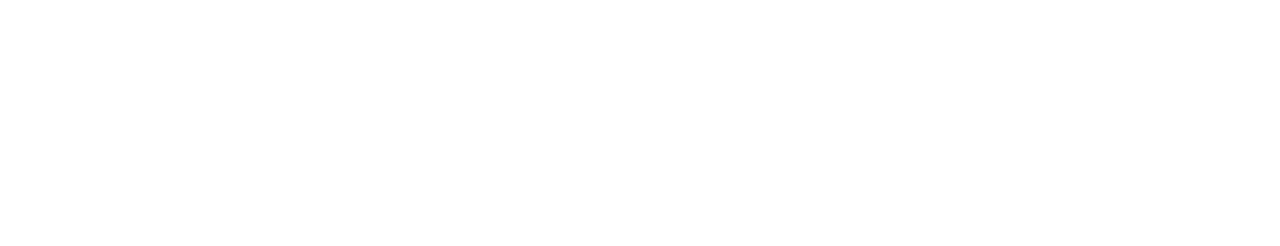
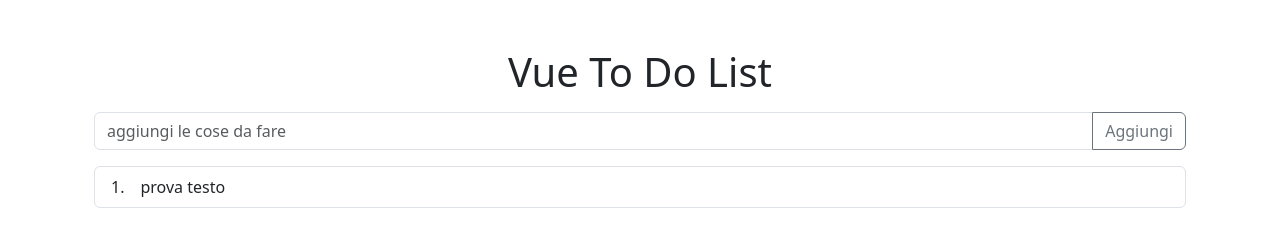
Before and after one commit to gluke0/vue-todolist, a plain HTML site: page index.html in a window 1280 px wide. Drawn offline with nearby package versions, Linux system fonts and the light colour scheme.

Commit message:
bozza html

```diff
--- a/assets/css/style.css
+++ b/assets/css/style.css
@@ -0,0 +1,5 @@
+*{
+    margin: 0;
+    padding: 0;
+    box-sizing: border-box;
+}
--- a/index.html
+++ b/index.html
@@ -16,6 +16,32 @@
 
     <div id="app">
 
+        <div class="container">
+
+            <h1 class="mt-5 mb-3 text-center"> Vue To Do List </h1>
+
+            <div class="container">
+
+                <div class="input-group mb-3">
+                    <input type="text" class="form-control" placeholder="aggiungi le cose da fare">
+                    <button class="btn btn-outline-secondary" type="button">Aggiungi</button>
+                </div>
+
+                <ol class="mx-auto list-group list-group-numbered">
+                    <li class="list-group-item d-flex justify-content-between align-items-center">
+                        <div class="ms-3 me-auto">
+                            prova testo
+                        </div>
+
+                        <div>
+                            <!-- x per cancellare -->
+                        </div>
+                    </li>
+                </ol>
+            </div>
+
+        </div>
+
     </div>
 
     <!-- bootstrap -->
```
